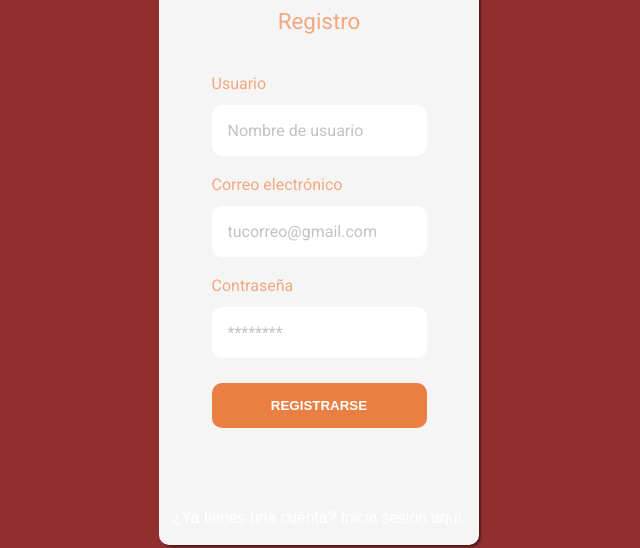
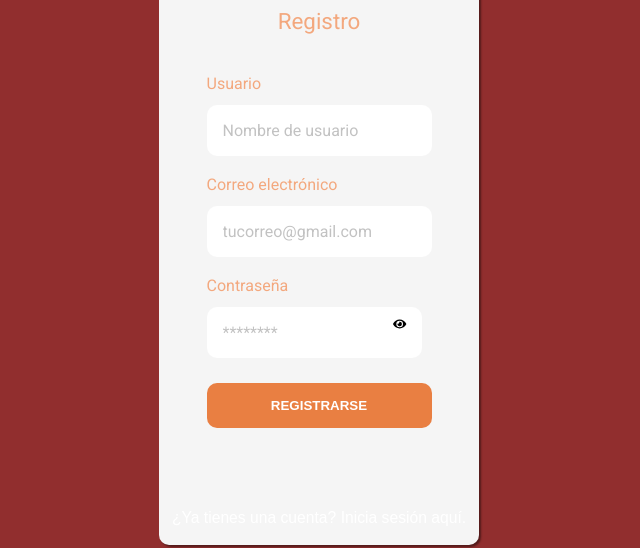
Before and after one commit to lidiamcuadrado/grupo3-links, a React (Vite) app in the folder frontend/: page /users/register in a window 1280 px wide. Shown: the part 155-703 px from the top of the page, without its empty margins (321-961 px from the left). Built offline with nearby package versions, Linux system fonts and the light colour scheme; no server answers; a web font is replaced by a local one.

Commit message:
cambios con ciertos errores

```diff
--- a/frontend/src/forms/RegisterForm.jsx
+++ b/frontend/src/forms/RegisterForm.jsx
@@ -1,22 +1,68 @@
-// Importamos los prop-types.
 import PropTypes from "prop-types";
 import { useNavigate } from "react-router-dom";
 import { Link } from "react-router-dom";
-// Importamos los hooks.
 import { useState } from "react";
 import { getToken } from "../utils/getToken";
+import { toast, ToastContainer } from 'react-toastify';
+import 'react-toastify/dist/ReactToastify.css';
 import "../pages/RegisterPage.css";
+import { FaEye, FaEyeSlash } from 'react-icons/fa';
 
 const RegisterForm = ({ authRegister, loading }) => {
   let navigate = useNavigate();
+
+  const [username, setUsername] = useState("");
+  const [email, setEmail] = useState("");
+  const [password, setPassword] = useState("");
+  const [showPassword, setShowPassword] = useState(false);
+
+  const toggleShowPassword = () => {
+    setShowPassword(!showPassword);
+  };
+
+  const handleRegister = async () => {
+    // Validar que los campos no estén vacíos
+    if (!username || !email || !password) {
+      toast.error("Faltan campos", { position: "top-center" });
+      return;
+    }
+
+    try {
+      // Realiza la lógica de registro aquí...
+      const registrationResult = await authRegister(username, email, password);
+
+      if (registrationResult.success) {
+        // El registro fue exitoso, muestra el mensaje de éxito
+        toast.success("Registro exitoso. Redirigiendo al inicio de sesión...", {
+          position: "top-center",
+        });
+
+        // Redirigir al usuario al inicio de sesión después del éxito
+        setTimeout(() => {
+          navigate("/users/login");
+        }, 3000);
+      } else {
+        // El registro falló, muestra un mensaje de error
+        let errorMessage = "Hubo un error en el registro";
+        if (registrationResult.code === "EMAIL_ALREADY_REGISTERED") {
+          errorMessage = "El correo electrónico ya está registrado en el servidor";
+        }
+        toast.error(errorMessage, {
+          position: "top-center",
+        });
+      }
+    } catch (error) {
+      console.error("Error en el registro:", error);
+      toast.error("Hubo un error en el registro", {
+        position: "top-center",
+      });
+    }
+  };
+
   const routeChange = () => {
     let path = `/users/login`;
     navigate(path);
   };
-
-  const [username, setUsername] = useState("");
-  const [email, setEmail] = useState("");
-  const [password, setPassword] = useState("");
 
   return (
     <>
@@ -29,6 +75,7 @@ const RegisterForm = ({ authRegister, loading }) => {
           className="register-form"
           onSubmit={(e) => {
             e.preventDefault();
+            handleRegister();
             authRegister(username, email, password);
             const token = getToken();
             console.log(token);
@@ -36,7 +83,7 @@ const RegisterForm = ({ authRegister, loading }) => {
         >
           <label htmlFor="name">Usuario</label>
           <input
-            className="registerForm"
+            className="register-form"
             value={username}
             name="name"
             onChange={(e) => setUsername(e.target.value)}
@@ -45,7 +92,7 @@ const RegisterForm = ({ authRegister, loading }) => {
           />
           <label htmlFor="email">Correo electrónico</label>
           <input
-            className="registerForm"
+            className="register-form"
             value={email}
             onChange={(e) => setEmail(e.target.value)}
             type="email"
@@ -53,16 +100,24 @@ const RegisterForm = ({ authRegister, loading }) => {
             id="email"
             name="email"
           />
-          <label htmlFor="password">Contraseña</label>
-          <input
-            className="registerForm"
-            value={password}
-            onChange={(e) => setPassword(e.target.value)}
-            type="password"
-            placeholder="********"
-            id="password"
-            name="password"
-          />
+           <label htmlFor='register-form'>Contraseña</label>
+          <div className='password-input-container-register'>
+            <input
+              value={password}
+              onChange={(e) => setPassword(e.target.value)}
+              type={showPassword ? 'text' : 'password'}
+              placeholder='********'
+              id='password'
+              name='password'
+            />
+            <button
+              type='button'
+              onClick={toggleShowPassword}
+              className='password-toggle-button-register'
+            >
+              {showPassword ? <FaEyeSlash /> : <FaEye />}
+            </button>
+          </div>
           <button className="registerLog" disabled={loading}>
             Registrarse
           </button>
@@ -71,6 +126,17 @@ const RegisterForm = ({ authRegister, loading }) => {
           ¿Ya tienes una cuenta? Inicia sesión aquí.
         </button>
       </div>
+      <ToastContainer
+        position="top-center"
+        autoClose={3000}
+        hideProgressBar={false}
+        newestOnTop={false}
+        closeOnClick
+        rtl={false}
+        pauseOnFocusLoss
+        draggable
+        pauseOnHover
+      />
     </>
   );
 };
--- a/frontend/src/pages/LoginPage.css
+++ b/frontend/src/pages/LoginPage.css
@@ -32,7 +32,7 @@
   font-size: 140%;
 }
 
-/* Estilos para el botón "LogIn" */
+/* Estilos para el botón "Iniciar Sesión" */
 .login-log {
   margin-top: 10px;
   border: none;
@@ -47,7 +47,7 @@
 
 }
 
-/* Estilos para el botón "LogIn" al pasar el mouse por encima */
+/* Estilos para el botón "Iniciar Sesión" al pasar el mouse por encima */
 .login-log:hover {
   background-color: #e33714e3;
 }
--- a/frontend/src/pages/RegisterPage.css
+++ b/frontend/src/pages/RegisterPage.css
@@ -35,6 +35,8 @@
 /* Estilo para el botón de registro */
 .registerLog {
   margin-top: 10px;
+  margin-bottom: 10px;
+  text-align: center;
   border: none;
   background-color: #e97f42;
   text-decoration: none;
@@ -67,6 +69,32 @@
   justify-content: space-evenly;
 }
 
+/* Estilos para el grupo de elementos del formulario */
+.register-form {
+  position: relative;
+}
+
+/* Estilos para el contenedor del campo de contraseña con el botón */
+.password-input-container-register {
+  display: flex;
+}
+
+/* Estilos para el campo de entrada de contraseña */
+.password-input-container-register input {
+  flex: 1;
+  margin-right: 10px;
+}
+
+/* Estilos para el botón de alternar contraseña (mostrar/ocultar) */
+.password-toggle-button-register {
+  position: absolute;
+  right: 25px;
+  top: 69%;
+  transform: translateY(-50%);
+  background: none;
+  border: none;
+  cursor: pointer;
+}
 
 /* Media query para pantallas más pequeñas (por ejemplo, dispositivos móviles) */
 @media screen and (max-width: 1300px) {
@@ -88,10 +116,8 @@
   }
 }
 
-
 /* Media query para pantallas más pequeñas (por ejemplo, dispositivos móviles) */
 @media screen and (max-width: 768px) {
-
   .auth-form-container2 {
     width: 50%;
     margin: 40px;
```
Lines whose indentation alone changed are shown as unchanged.
